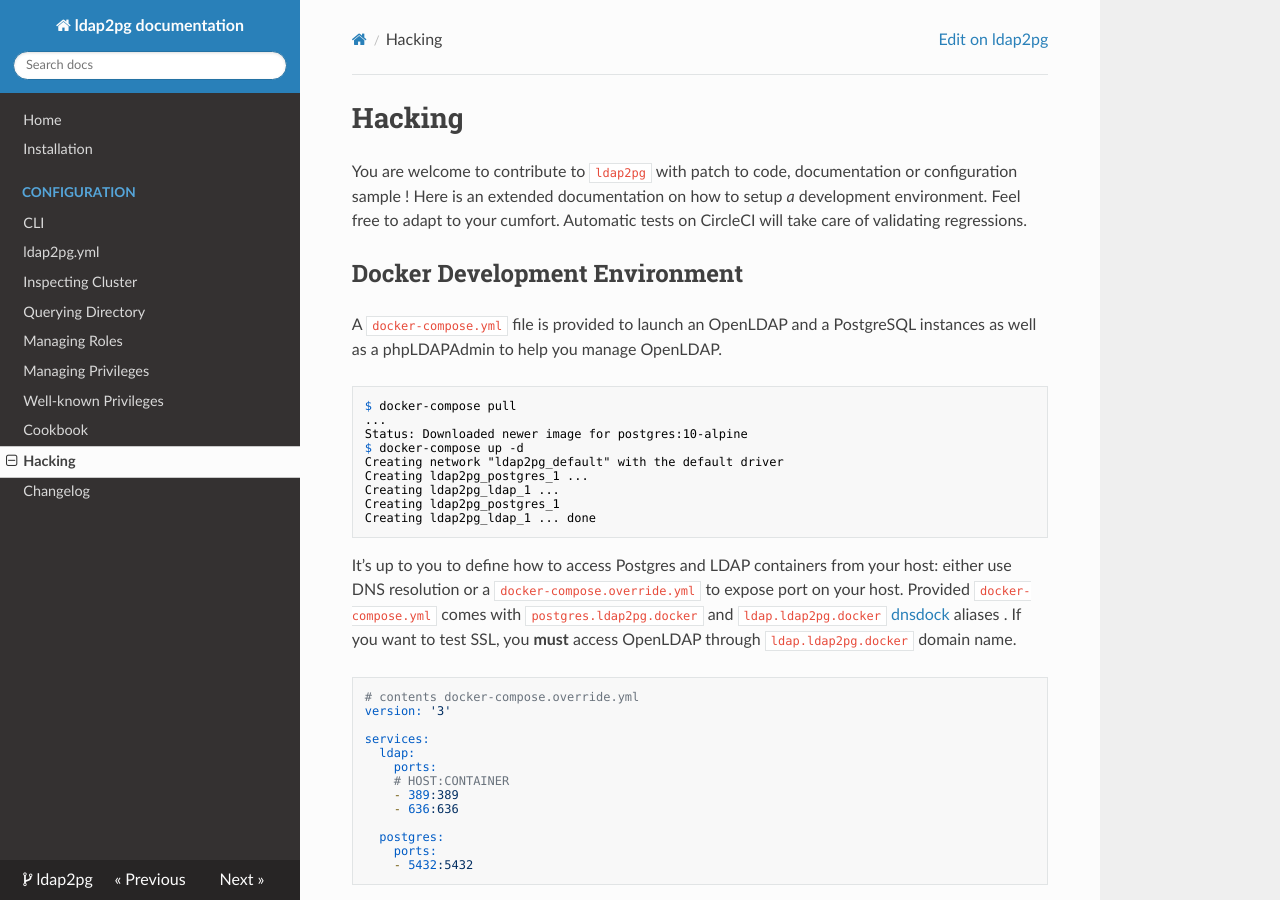
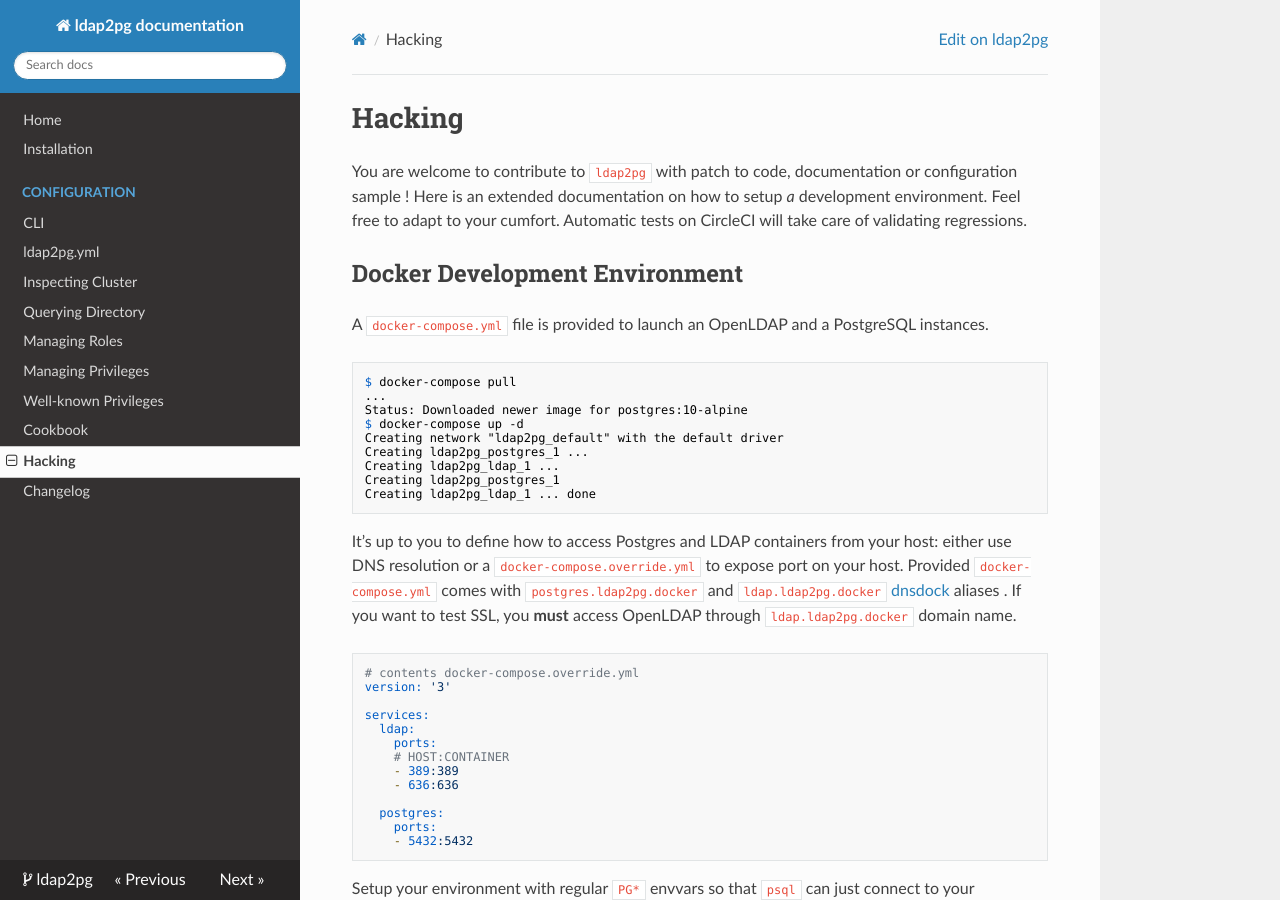
Before and after one commit to dalibo/ldap2pg, an MkDocs documentation site: the page built from docs/hacking.md, in a window 1280 px wide and 900 px high. Built offline with MkDocs 1.6.1, drawn with Linux system fonts in a browser that asks for light colours; nearby versions of some CDN libraries.

Commit message:
Drop mention of phpLDAPAdmin

````diff
--- a/docs/hacking.md
+++ b/docs/hacking.md
@@ -9,7 +9,7 @@
 # Docker Development Environment
 
 A `docker-compose.yml` file is provided to launch an OpenLDAP and a PostgreSQL
-instances as well as a phpLDAPAdmin to help you manage OpenLDAP.
+instances.
 
 ``` console
 $ docker-compose pull
````
